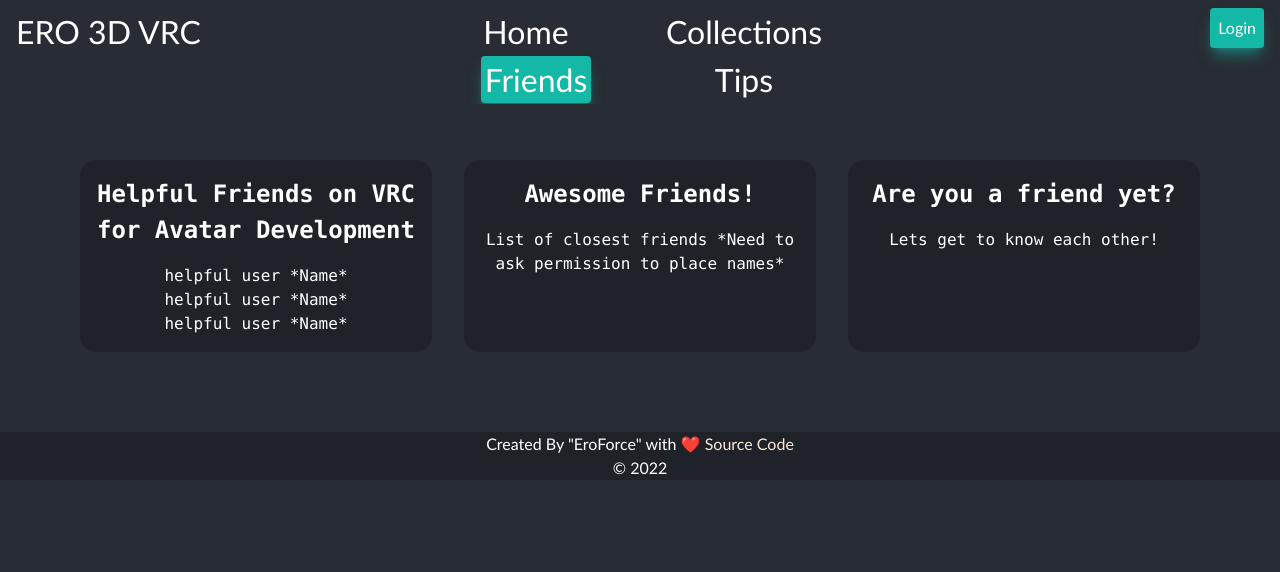
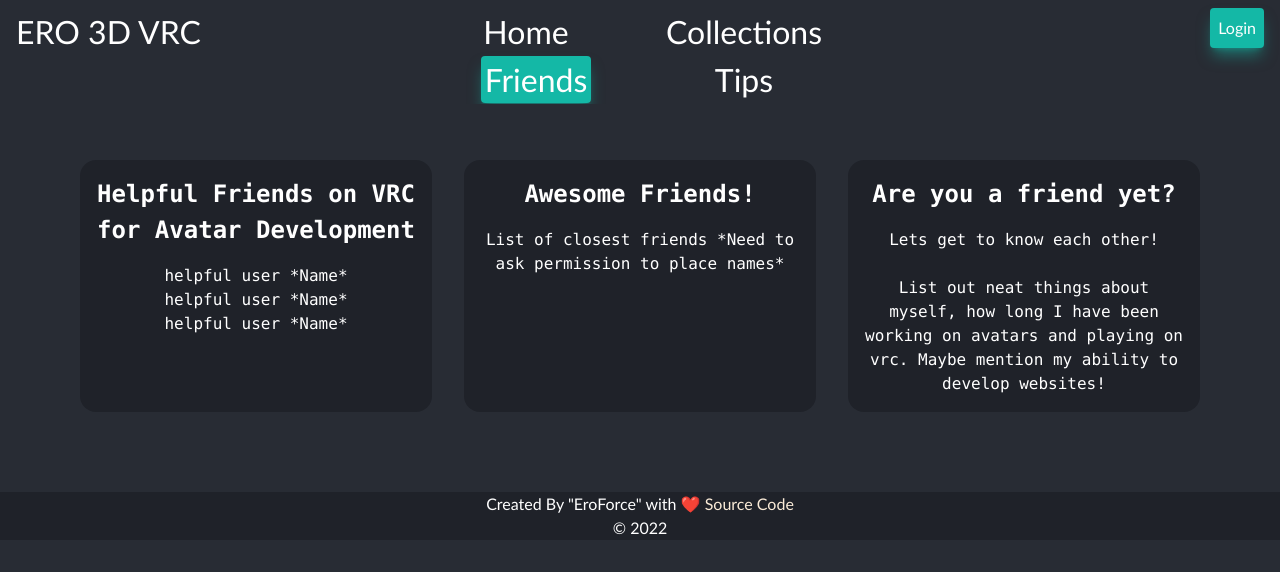
Before and after one commit to ajlineb/Ero3D-VRC, a React (Create React App) app in the folder client/: page /ero3d-vrc/friends in a window 1280 px wide. Shown: the top 572 px of the page. Built offline with nearby package versions, Linux system fonts and the light colour scheme.

Commit message:
adding some trasitions to navs and login

```diff
--- a/client/src/Pages/Collections.js
+++ b/client/src/Pages/Collections.js
@@ -15,11 +15,14 @@ export default function Collections() {
           image and discription of what all I did. Include some struggles and
           accomplishments?
         </p>
+        <br />
         <p>
           Name of Avatar:<br></br> Image of Avatar: <br></br>Modifications:
           <br></br>
           Struggles/accomplishments: <br></br>Base Used: ?
         </p>
+        <br />
+        <p>needs to be .mapped through a json from a fetch or manual list</p>
       </div>
       <div className="centerInfo container">
         <h2 className="subtitle">Base Models Used</h2>
--- a/client/src/Pages/Friends.js
+++ b/client/src/Pages/Friends.js
@@ -23,6 +23,12 @@ export default function Tips() {
       <div className="rightInfo container">
         <h2 className="subtitle">Are you a friend yet?</h2>
         <p>Lets get to know each other!</p>
+        <br />
+        <p>
+          List out neat things about myself, how long I have been working on
+          avatars and playing on vrc. Maybe mention my ability to develop
+          websites!
+        </p>
       </div>
     </div>
   );
--- a/client/src/components/Login.js
+++ b/client/src/components/Login.js
@@ -5,7 +5,7 @@ import { Link } from "react-router-dom";
 function Login() {
   return (
     <div className="signin">
-      <button className="bg-teal-500 shadow-lg shadow-teal-500/50 rounded p-2">
+      <button className="bg-teal-500 shadow-lg shadow-teal-500/50 rounded p-2 transition ease-in-out delay-150 hover:-translate-y-1 hover:scale-105 hover:bg-indigo-500 hover:shadow-indigo-500/50 duration-300">
         Login
       </button>
     </div>
--- a/client/src/components/NavBar.js
+++ b/client/src/components/NavBar.js
@@ -36,7 +36,7 @@ function NavBar() {
               }}
               className={
                 path[2] === tab
-                  ? "bg-teal-500 shadow-lg shadow-teal-500/50 rounded p-1"
+                  ? "bg-teal-500 shadow-lg shadow-teal-500/50 rounded p-1 hover:bg-indigo-500 hover:shadow-indigo-500/50 duration-300"
                   : "p-1"
               }
             >
```
